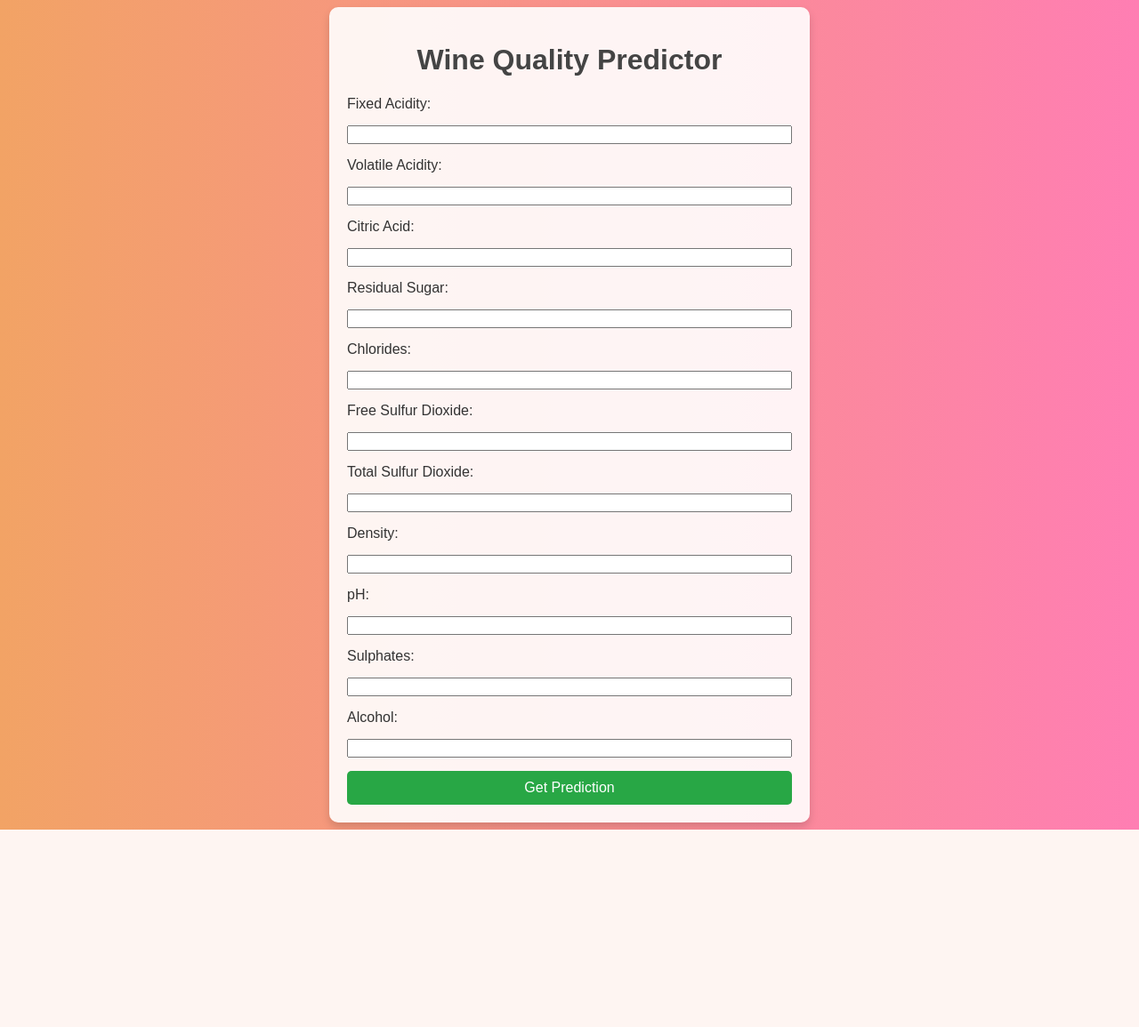
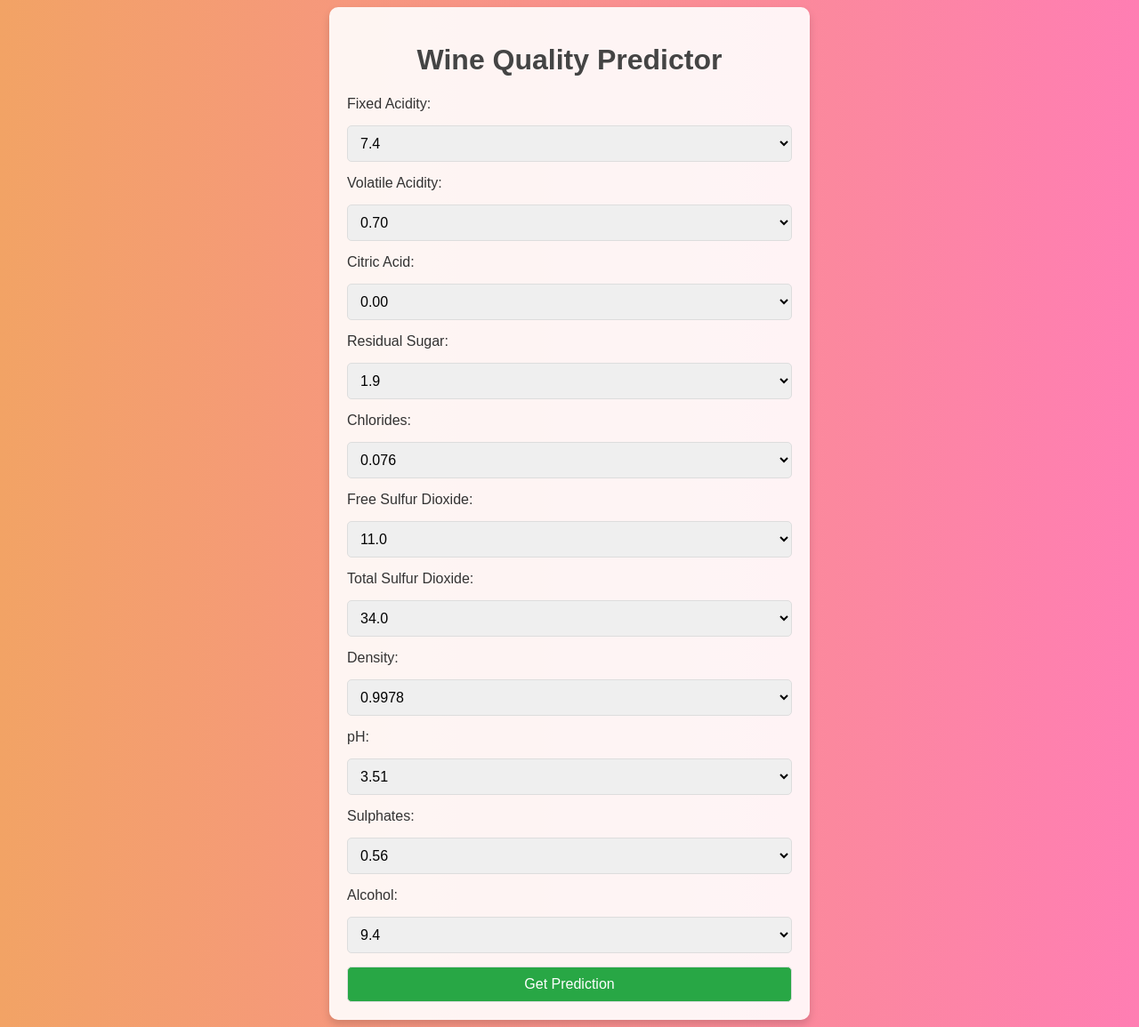
Before and after one commit to Maruthi6360/wineQualityCheck, a Flask app: page / in a window 1280 px wide. Shown: the whole page at 89% size. Before the commit the page ends 933 px from the top, so only its background shows below. Run offline with Flask 3, Linux system fonts and the light colour scheme; parts of the project's set-up code (start-up, migrations or seed data) failed here and were passed over.

Commit message:
added dropdowns

```diff
--- a/templates/regression.html
+++ b/templates/regression.html
@@ -32,13 +32,15 @@
             flex-direction: column;
             gap: 15px;
         }
+        select, input[type="submit"] {
+            padding: 10px;
+            border-radius: 5px;
+            border: 1px solid #ddd;
+            font-size: 1rem;
+        }
         input[type="submit"] {
             background-color: #28a745;
             color: white;
-            padding: 10px;
-            border: none;
-            border-radius: 5px;
-            font-size: 1rem;
             cursor: pointer;
         }
     </style>
@@ -48,27 +50,104 @@
         <h1>Wine Quality Predictor</h1>
         <form action="/" method="post">
             <label for="i1">Fixed Acidity:</label>
-            <input type="number" id="i1" name="i1" required>
+            <select id="i1" name="i1" required>
+                <option value="7.4">7.4</option>
+                <option value="7.5">7.5</option>
+                <option value="7.6">7.6</option>
+                <option value="7.8">7.8</option>
+                <option value="8.0">8.0</option>
+            </select>
+
             <label for="i2">Volatile Acidity:</label>
-            <input type="number" id="i2" name="i2" required>
+            <select id="i2" name="i2" required>
+                <option value="0.70">0.70</option>
+                <option value="0.72">0.72</option>
+                <option value="0.74">0.74</option>
+                <option value="0.76">0.76</option>
+                <option value="0.78">0.78</option>
+            </select>
+
             <label for="i3">Citric Acid:</label>
-            <input type="number" id="i3" name="i3" required>
+            <select id="i3" name="i3" required>
+                <option value="0.00">0.00</option>
+                <option value="0.01">0.01</option>
+                <option value="0.02">0.02</option>
+                <option value="0.03">0.03</option>
+                <option value="0.04">0.04</option>
+            </select>
+
             <label for="i4">Residual Sugar:</label>
-            <input type="number" id="i4" name="i4" required>
+            <select id="i4" name="i4" required>
+                <option value="1.9">1.9</option>
+                <option value="2.0">2.0</option>
+                <option value="2.1">2.1</option>
+                <option value="2.2">2.2</option>
+                <option value="2.5">2.5</option>
+            </select>
+
             <label for="i5">Chlorides:</label>
-            <input type="number" id="i5" name="i5" required>
+            <select id="i5" name="i5" required>
+                <option value="0.076">0.076</option>
+                <option value="0.078">0.078</option>
+                <option value="0.080">0.080</option>
+                <option value="0.082">0.082</option>
+                <option value="0.084">0.084</option>
+            </select>
+
             <label for="i6">Free Sulfur Dioxide:</label>
-            <input type="number" id="i6" name="i6" required>
+            <select id="i6" name="i6" required>
+                <option value="11.0">11.0</option>
+                <option value="12.0">12.0</option>
+                <option value="13.0">13.0</option>
+                <option value="14.0">14.0</option>
+                <option value="15.0">15.0</option>
+            </select>
+
             <label for="i7">Total Sulfur Dioxide:</label>
-            <input type="number" id="i7" name="i7" required>
+            <select id="i7" name="i7" required>
+                <option value="34.0">34.0</option>
+                <option value="35.0">35.0</option>
+                <option value="36.0">36.0</option>
+                <option value="37.0">37.0</option>
+                <option value="40.0">40.0</option>
+            </select>
+
             <label for="i8">Density:</label>
-            <input type="number" id="i8" name="i8" required>
+            <select id="i8" name="i8" required>
+                <option value="0.9978">0.9978</option>
+                <option value="0.9980">0.9980</option>
+                <option value="0.9982">0.9982</option>
+                <option value="0.9984">0.9984</option>
+                <option value="0.9986">0.9986</option>
+            </select>
+
             <label for="i9">pH:</label>
-            <input type="number" id="i9" name="i9" required>
+            <select id="i9" name="i9" required>
+                <option value="3.51">3.51</option>
+                <option value="3.52">3.52</option>
+                <option value="3.53">3.53</option>
+                <option value="3.54">3.54</option>
+                <option value="3.55">3.55</option>
+            </select>
+
             <label for="i10">Sulphates:</label>
-            <input type="number" id="i10" name="i10" required>
+            <select id="i10" name="i10" required>
+                <option value="0.56">0.56</option>
+                <option value="0.58">0.58</option>
+                <option value="0.60">0.60</option>
+                <option value="0.62">0.62</option>
+                <option value="0.64">0.64</option>
+            </select>
+
             <label for="i11">Alcohol:</label>
-            <input type="number" id="i11" name="i11" required>
+            <select id="i11" name="i11" required>
+                <option value="9.4">9.4</option>
+                <option value="9.5">9.5</option>
+                <option value="9.6">9.6</option>
+                <option value="9.7">9.7</option>
+                <option value="9.8">9.8</option>
+            </select>
+
             <input type="submit" value="Get Prediction">
         </form>
     </div>
```
